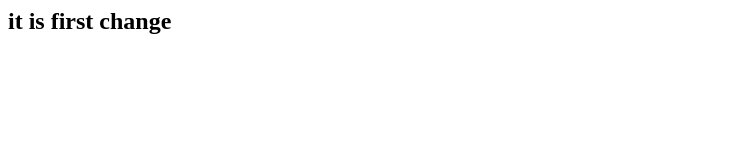
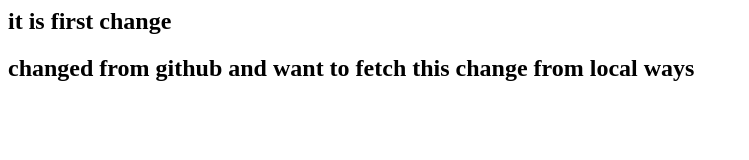
Before and after one commit to psr123raj/check, a plain HTML site: page index.html in a window 1280 px wide. Shown: the whole page, without its empty margins (0-749 px from the left). Drawn offline with Linux system fonts and the light colour scheme.

Commit message:
Update index.html

```diff
--- a/index.html
+++ b/index.html
@@ -1 +1,2 @@
 <h2>it is first change </h2>
+<h2>changed from github and want to fetch this change from local ways </h2>
```
